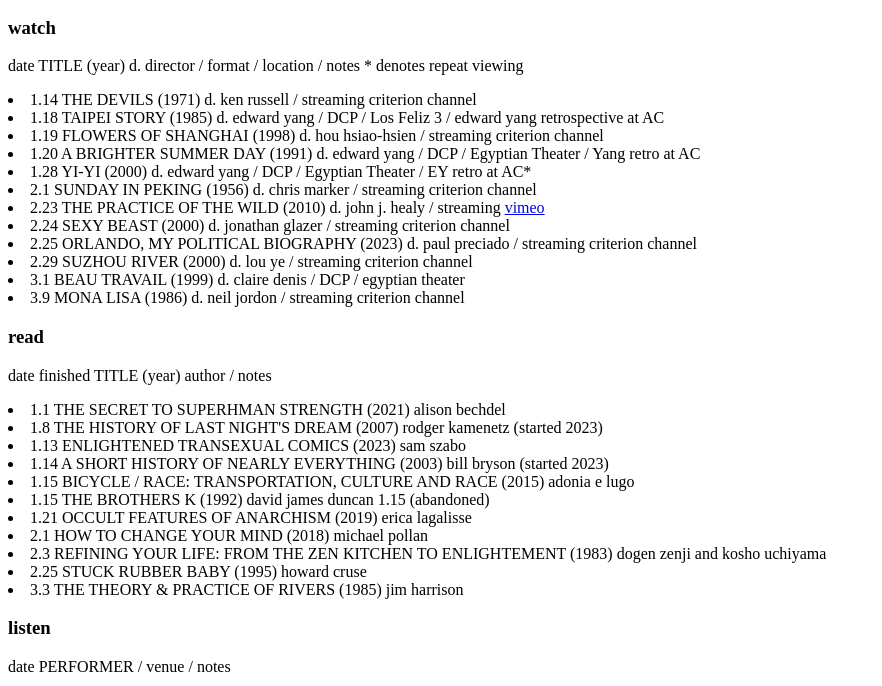
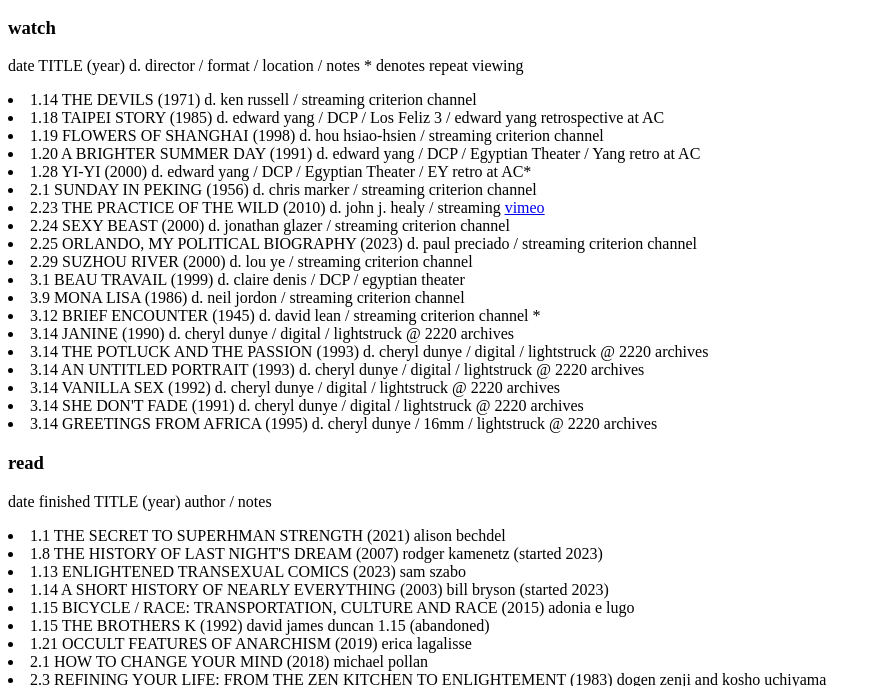
Before and after one commit to strangesongs/strangesongs.github.io, a plain HTML site: page index.html in a window 1280 px wide. Shown: the part 87-773 px from the top of the page, without its empty margins (0-882 px from the left). Drawn offline with Linux system fonts and the light colour scheme.

Commit message:
cheryl dunye, david lean

```diff
--- a/index.html
+++ b/index.html
@@ -34,6 +34,15 @@
         <li>2.29 SUZHOU RIVER (2000) d. lou ye / streaming criterion channel</li>
         <li>3.1 BEAU TRAVAIL (1999) d. claire denis / DCP / egyptian theater</li>
         <li>3.9 MONA LISA (1986) d. neil jordon / streaming criterion channel</li>
+        <li>3.12 BRIEF ENCOUNTER (1945) d. david lean / streaming criterion channel *</li>
+        <li>3.14 JANINE (1990) d. cheryl dunye / digital / lightstruck @ 2220 archives</li>
+        <li>3.14 THE POTLUCK AND THE PASSION (1993) d. cheryl dunye / digital / lightstruck @ 2220 archives</li>
+        <li>3.14 AN UNTITLED PORTRAIT (1993) d. cheryl dunye / digital / lightstruck @ 2220 archives</li>
+        <li>3.14 VANILLA SEX (1992) d. cheryl dunye / digital / lightstruck @ 2220 archives</li>
+        <li>3.14 SHE DON'T FADE (1991) d. cheryl dunye / digital / lightstruck @ 2220 archives</li>
+        <li>3.14 GREETINGS FROM AFRICA (1995) d. cheryl dunye / 16mm / lightstruck @ 2220 archives</li>
+
+
         <h3>read</h3>
         <p>date finished TITLE (year) author / notes</p>
 
```
